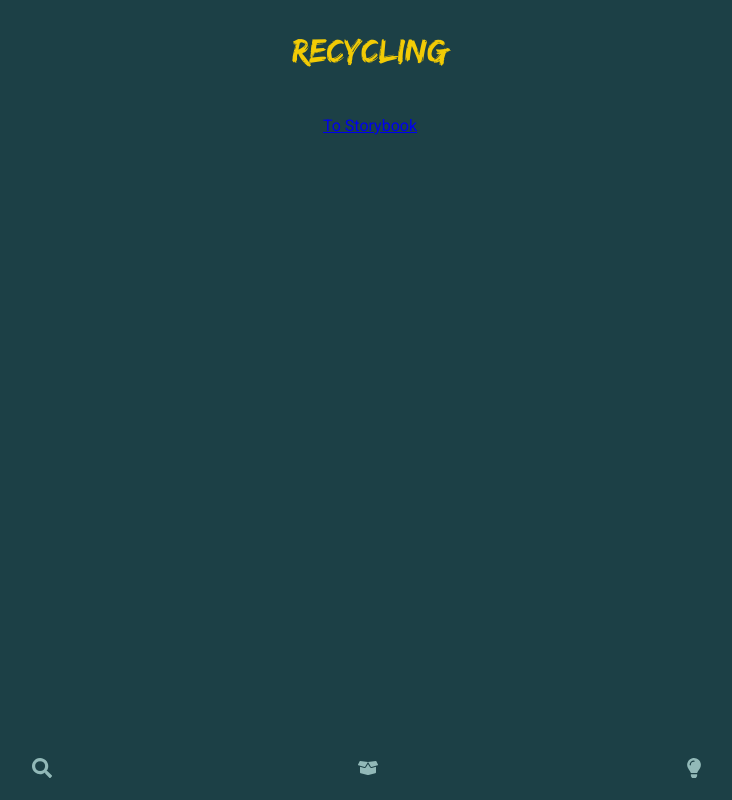
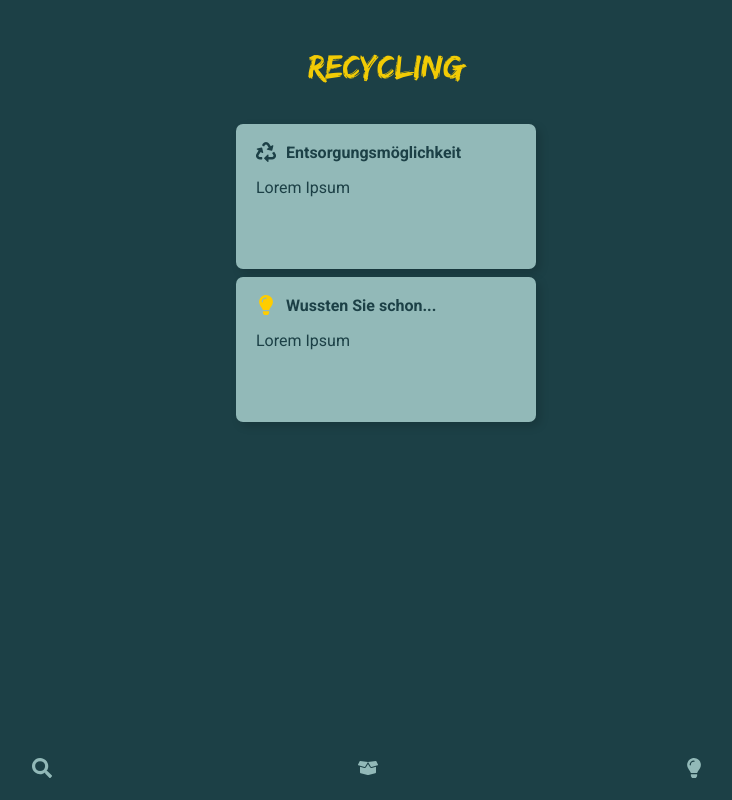
Before and after one commit to Frenzy265/recycle, a React (Create React App) app in the folder client/: page /Searchresult in a window 1280 px wide. Shown: the whole page, without its empty margins (270-1002 px from the left). Built offline with nearby package versions, Linux system fonts and the light colour scheme.

Commit message:
✨ Add routing to bottomnavbar

```diff
--- a/client/src/App.js
+++ b/client/src/App.js
@@ -1,24 +1,50 @@
+import { BrowserRouter as Router, Switch, Route } from "react-router-dom";
 import GlobalStyle from "./globalstyle";
 import Header from "./components/Header";
 import { Navbar } from "./components/Navbar";
-// import GoodToKnow from "./pages/GoodToKnow";
 import PageContainer from "./components/PageContainer";
-// import BoxExist from "./pages/BoxExist";
-// import BoxNew from "./pages/BoxNew";
-// import BoxStart from "./pages/BoxStart";
-// import SearchResult from "./pages/SearchResult";
-// import SearchStart from "./pages/SearchStart";
+import SplashPage from "./pages/Startpage";
+
+import GoodToKnow from "./pages/GoodToKnow";
+import BoxExist from "./pages/BoxExist";
+import BoxNew from "./pages/BoxNew";
+import BoxStart from "./pages/BoxStart";
+import SearchResult from "./pages/SearchResult";
+import SearchStart from "./pages/SearchStart";
 
 function App() {
   return (
     <>
-      <GlobalStyle />
-      <Header>Recycling</Header>
-      <PageContainer>
-        <a href="/storybook">To Storybook</a>
-      </PageContainer>
-
-      <Navbar />
+      <Router>
+        <GlobalStyle />
+        <Route exact path="/">
+          <SplashPage />
+        </Route>
+        <PageContainer>
+          <Header>Recycling</Header>
+          <Switch>
+            <Route path="/goodtoknow">
+              <GoodToKnow />
+            </Route>
+            <Route path="/boxexist">
+              <BoxExist />
+            </Route>
+            <Route path="/boxnew">
+              <BoxNew />
+            </Route>
+            <Route path="/boxstart">
+              <BoxStart />
+            </Route>
+            <Route path="/searchstart">
+              <SearchStart />
+            </Route>
+            <Route path="/Searchresult">
+              <SearchResult />
+            </Route>
+          </Switch>
+          <Navbar />
+        </PageContainer>
+      </Router>
     </>
   );
 }
--- a/client/src/components/Navbar.js
+++ b/client/src/components/Navbar.js
@@ -2,6 +2,7 @@ import styled from "styled-components/macro";
 import IconSearch from "../assets/icon-search-tertiary.svg";
 import IconLightBulb from "../assets/icon-lightbulb-tertiary.svg";
 import IconBox from "../assets/icon-box-tertiary.svg";
+import { Link } from "react-router-dom";
 
 const Footer = styled.footer`
   min-height: 60px;
@@ -28,15 +29,15 @@ const Footer = styled.footer`
 export const Navbar = () => {
   return (
     <Footer>
-      <a href="/">
+      <Link to="/searchstart">
         <img src={IconSearch} alt="Icon Search" />
-      </a>
-      <a href="/">
+      </Link>
+      <Link to="/boxstart">
         <img src={IconBox} alt="Icon Box" />
-      </a>
-      <a href="/">
+      </Link>
+      <Link to="/goodtoknow">
         <img src={IconLightBulb} alt="Icon Lightbulb" />
-      </a>
+      </Link>
     </Footer>
   );
 };
```
